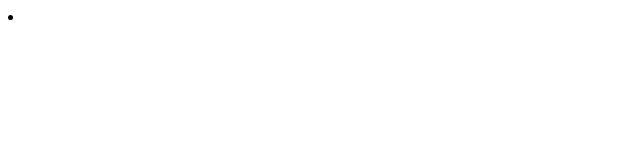
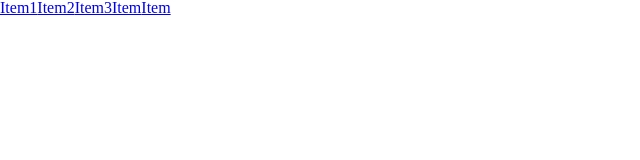
Before and after one commit to dianakoliada/frontend_07, a plain HTML site: page index.html in a window 1280 px wide. Shown: the whole page, without its empty margins (0-640 px from the left). Drawn offline with Linux system fonts and the light colour scheme.

Commit message:
added block ul class=menu in index.html and added styles for it & modified reset file added box-sizing & 1rem=16px

```diff
--- a/css/reset.css
+++ b/css/reset.css
@@ -0,0 +1,144 @@
+/* http://meyerweb.com/eric/tools/css/reset/
+   v2.0 | 20110126
+   License: none (public domain)
+*/
+
+html,
+body,
+div,
+span,
+applet,
+object,
+iframe,
+h1,
+h2,
+h3,
+h4,
+h5,
+h6,
+p,
+blockquote,
+pre,
+a,
+abbr,
+acronym,
+address,
+big,
+cite,
+code,
+del,
+dfn,
+em,
+img,
+ins,
+kbd,
+q,
+s,
+samp,
+small,
+strike,
+strong,
+sub,
+sup,
+tt,
+var,
+b,
+u,
+i,
+center,
+dl,
+dt,
+dd,
+ol,
+ul,
+li,
+fieldset,
+form,
+label,
+legend,
+table,
+caption,
+tbody,
+tfoot,
+thead,
+tr,
+th,
+td,
+article,
+aside,
+canvas,
+details,
+embed,
+figure,
+figcaption,
+footer,
+header,
+hgroup,
+menu,
+nav,
+output,
+ruby,
+section,
+summary,
+time,
+mark,
+audio,
+video {
+    margin: 0;
+    padding: 0;
+    border: 0;
+    font-size: 100%;
+    font: inherit;
+    vertical-align: baseline;
+}
+
+/* HTML5 display-role reset for older browsers */
+article,
+aside,
+details,
+figcaption,
+figure,
+footer,
+header,
+hgroup,
+menu,
+nav,
+section {
+    display: block;
+}
+
+html {
+    font-size: 16px;
+}
+
+body {
+    line-height: 1;
+    font-size: 1rem;
+}
+
+ol,
+ul {
+    list-style: none;
+}
+
+blockquote,
+q {
+    quotes: none;
+}
+
+blockquote:before,
+blockquote:after,
+q:before,
+q:after {
+    content: '';
+    content: none;
+}
+
+table {
+    border-collapse: collapse;
+    border-spacing: 0;
+}
+
+* {
+    box-sizing: border-box;
+}
--- a/css/style.css
+++ b/css/style.css
@@ -0,0 +1,9 @@
+ul {
+    font-size: 0;
+}
+
+
+li {
+    display: inline-block;
+    font-size: 1rem;
+}
--- a/index.html
+++ b/index.html
@@ -5,12 +5,38 @@
     <meta http-equiv="X-UA-Compatible" content="IE=edge">
     <meta name="viewport" content="width=device-width, initial-scale=1.0">
     <title>Document</title>
+    <link rel="stylesheet" href="css/reset.css">
+    <link rel="stylesheet" href="css/style.css">
 </head>
 
 <body>
-    <li>
-
-    </li>
+    <ul class="menu">
+        <li class="menu__imem">
+            <a href="#" class="menu__link">
+                Item1
+            </a>
+        </li>
+        <li class="menu__imem">
+            <a href="#" class="menu__link">
+                Item2
+            </a>
+        </li>
+        <li class="menu__imem">
+            <a href="#" class="menu__link">
+                Item3
+            </a>
+        </li>
+        <li class="menu__imem">
+            <a href="#" class="menu__link">
+                Item
+            </a>
+        </li>
+        <li class="menu__imem">
+            <a href="#" class="menu__link">
+                Item
+            </a>
+        </li>
+    </ul>
 </body>
 
 </html>
```
